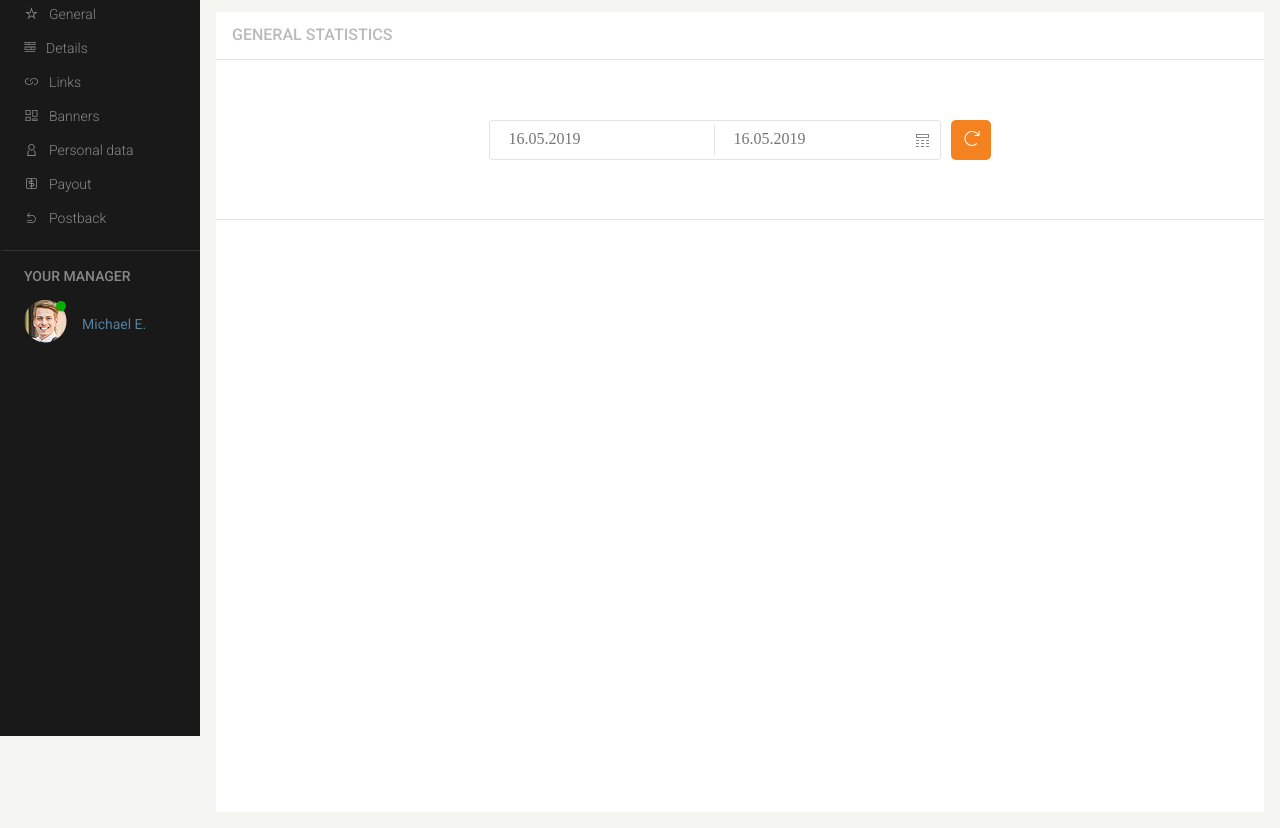
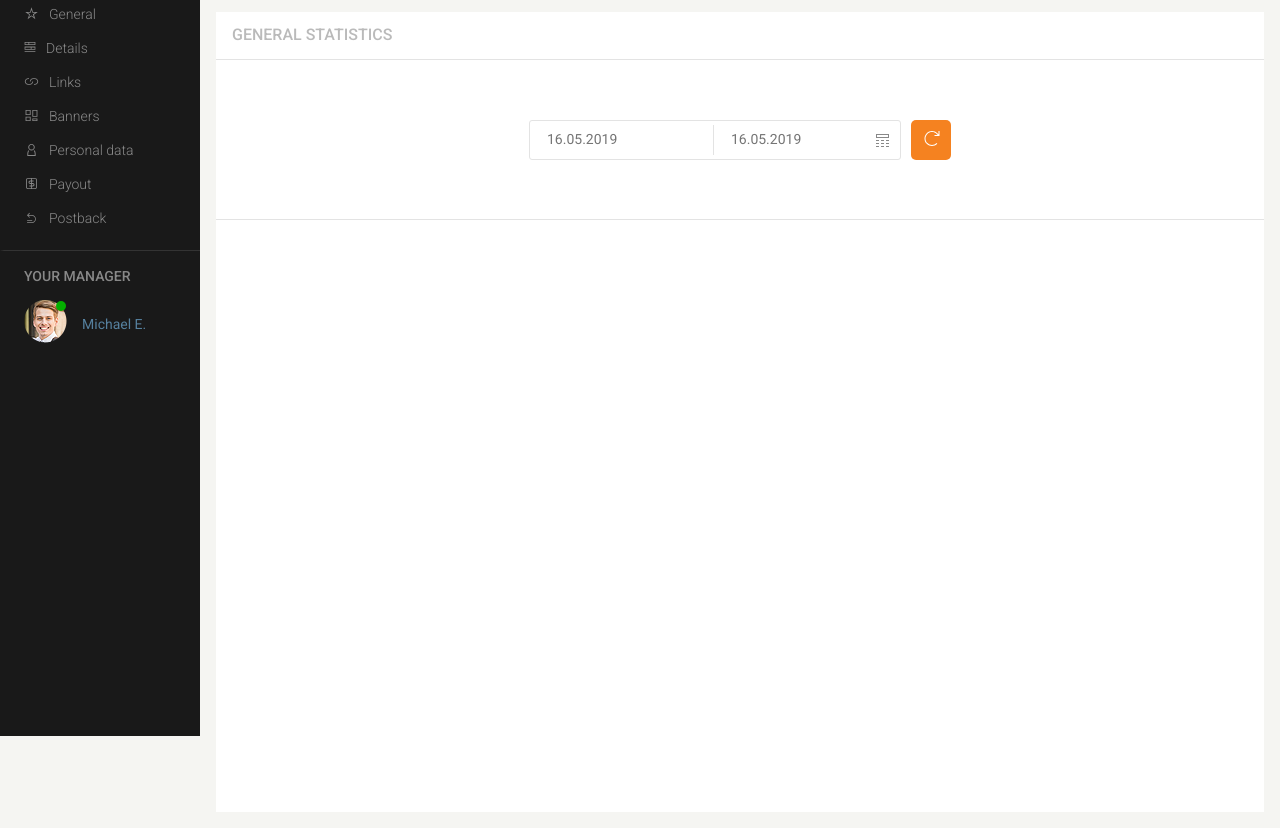
Before and after one commit to JagodaBodnar/Dashboard, a website: page index.html in a window 1280 px wide. Shown: the part 64-892 px from the top of the page. Drawn offline with nearby package versions, Linux system fonts and the light colour scheme; files that its build step writes are made by us from their sources.

Commit message:
Files push

```diff
--- a/scss/components/general_section.scss
+++ b/scss/components/general_section.scss
@@ -68,6 +68,8 @@ body{
                 border: none;
                 padding-left: 2%;
                 outline: none;
+                font-family: $text-font;
+                font-size: $side-bar-font-size;
             }
             .date-picker-input1{
                 width: 50%;
```
